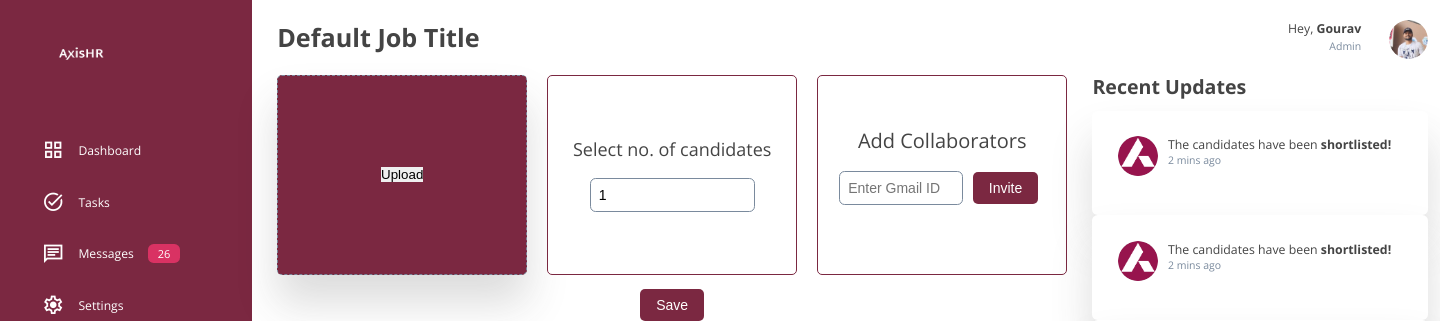
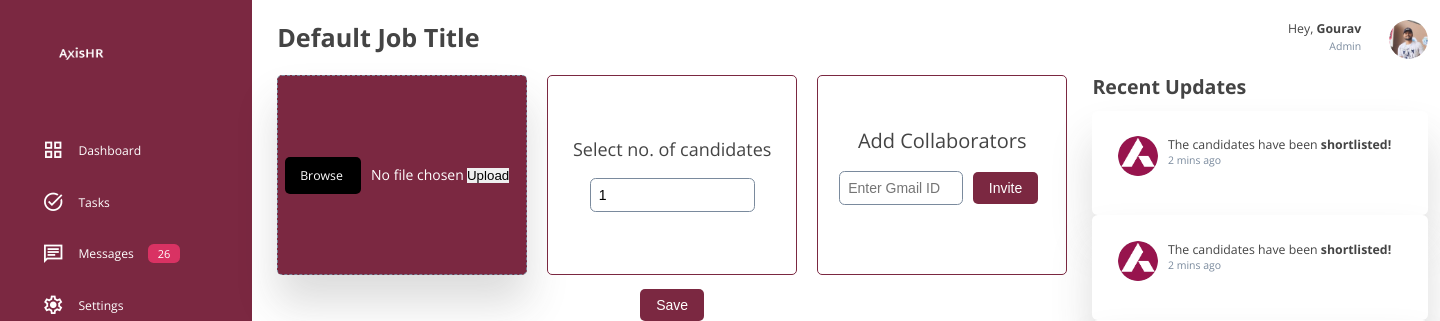
Before and after one commit to goyalpramod/LLM_Bankathon, a Django app: page /job/ in a window 1440 px wide. Shown: the top 321 px of the page. Run offline with Django 3.2, Linux system fonts and the light colour scheme; parts of the project's set-up code (start-up, migrations or seed data) failed here and were passed over.

Commit message:
browse button added

```diff
--- a/LLM/cvDashboard/static/cvDashboard/main.js
+++ b/LLM/cvDashboard/static/cvDashboard/main.js
@@ -4,83 +4,86 @@ button = dropArea.querySelector("button"),
   input = dropArea.querySelector("input");
 let file;
 
-button.onclick = ()=>{
+button.onclick = () => {
   input.click();
+};
+
+function displayFileName(event) {
+  const input = event.target;
+  const fileName = input.files[0].name;
+  document.getElementById("selectedFileName").textContent = fileName;
 }
 
-input.addEventListener("change", function(){
-
+input.addEventListener("change", function () {
   file = this.files[0];
   dropArea.classList.add("active");
   viewfile();
 });
 
-dropArea.addEventListener("dragover", (event)=>{
+dropArea.addEventListener("dragover", (event) => {
   event.preventDefault();
   dropArea.classList.add("active");
   dragText.textContent = "Release to Upload File";
 });
 
-
-dropArea.addEventListener("dragleave", ()=>{
+dropArea.addEventListener("dragleave", () => {
   dropArea.classList.remove("active");
   dragText.textContent = "Drag & Drop to Upload File";
 });
 
-dropArea.addEventListener("drop", (event)=>{
+dropArea.addEventListener("drop", (event) => {
   event.preventDefault();
 
   file = event.dataTransfer.files[0];
   viewfile();
 });
 
-function viewfile(){
+function viewfile() {
   let fileType = file.type;
   let validExtensions = ["image/jpeg", "image/jpg", "image/png"];
-  if(validExtensions.includes(fileType)){
+  if (validExtensions.includes(fileType)) {
     let fileReader = new FileReader();
-    fileReader.onload = ()=>{
+    fileReader.onload = () => {
       let fileURL = fileReader.result;
       let imgTag = `<img src="${fileURL}" alt="image">`;
       dropArea.innerHTML = imgTag;
-    }
+    };
     fileReader.readAsDataURL(file);
-  }else{
+  } else {
     alert("This is not an Image File!");
     dropArea.classList.remove("active");
     dragText.textContent = "Drag & Drop to Upload File";
   }
 }
 
+const statusCell = document.querySelector(".status-cell");
+const statusText = statusCell.querySelector(".status-text");
+const statusTick = statusCell.querySelector(".status-icon.tick");
+const statusCross = statusCell.querySelector(".status-icon.cross");
+const statusPen = statusCell.querySelector(".status-icon.pen");
 
-    const statusCell = document.querySelector('.status-cell');
-    const statusText = statusCell.querySelector('.status-text');
-    const statusTick = statusCell.querySelector('.status-icon.tick');
-    const statusCross = statusCell.querySelector('.status-icon.cross');
-    const statusPen = statusCell.querySelector('.status-icon.pen');
-
-    statusTick.addEventListener('click', () => {
-        statusText.innerHTML = 'Shortlisted';
-        statusText.style.backgroundColor = 'var(--color-success)';
+statusTick.addEventListener("click", () => {
+  statusText.innerHTML = "Shortlisted";
+  statusText.style.backgroundColor = "var(--color-success)";
 });
 
-    statusCross.addEventListener('click', () => {
-        statusText.innerHTML = 'Rejected';
-        statusText.style.backgroundColor = 'var(--color-danger)';
+statusCross.addEventListener("click", () => {
+  statusText.innerHTML = "Rejected";
+  statusText.style.backgroundColor = "var(--color-danger)";
 });
 
-    statusPen.addEventListener('click', () => {
+statusPen.addEventListener("click", () => {
   const currentStatus = statusText.innerHTML;
-        if (currentStatus === 'Shortlisted') {
-            statusText.innerHTML = 'Rejected';
-            statusText.style.backgroundColor = 'var(--color-danger)';
-        } else if (currentStatus === 'Rejected') {
-            statusText.innerHTML = 'Shortlisted';
-            statusText.style.backgroundColor = 'var(--color-success)';
+  if (currentStatus === "Shortlisted") {
+    statusText.innerHTML = "Rejected";
+    statusText.style.backgroundColor = "var(--color-danger)";
+  } else if (currentStatus === "Rejected") {
+    statusText.innerHTML = "Shortlisted";
+    statusText.style.backgroundColor = "var(--color-success)";
   }
 });
 
-    const sendMailBtn = document.querySelector('.action-icon.send-mail');
-    sendMailBtn.addEventListener('click', () => {
-        window.open('mailto:praneetha2829@gmail.com?subject=&body=', '_blank');
+const sendMailBtn = document.querySelector(".action-icon.send-mail");
+sendMailBtn.addEventListener("click", () => {
+  window.open("mailto:praneetha2829@gmail.com?subject=&body=", "_blank");
 });
--- a/LLM/cvDashboard/templates/cvDashboard/job.html
+++ b/LLM/cvDashboard/templates/cvDashboard/job.html
@@ -20,6 +20,33 @@
       href="https://fonts.googleapis.com/css2?family=Material+Symbols+Sharp"
       rel="stylesheet"
     />
+    <style>
+      /* #dragCard {
+        display: flex;
+        justify-content: space-between;
+        align-items: center;
+      } */
+
+      #dragCard p {
+        margin: 0; /* Removes default paragraph margins */
+      }
+
+      #dragCard input[type="file"],
+      #dragCard input[type="submit"] {
+        margin-right: 10px; /* Spacing between the two buttons */
+      }
+      .file-upload-label {
+        padding: 10px 15px;
+        background-color: black;
+        color: white;
+        border-radius: 5px;
+        cursor: pointer;
+      }
+
+      #selectedFileName {
+        margin-left: 10px;
+      }
+    </style>
   </head>
 
   <body>
@@ -68,13 +95,29 @@
         <h1 class="job_title">{{ job_title }}</h1>
         <div class="cards-row">
           <div class="drag-image" id="dragCard">
-            <form action="{%url 'list'%}" method="post" enctype="multipart/form-data">
+            <form
+              action="{%url 'list'%}"
+              method="post"
+              enctype="multipart/form-data"
+            >
               {% csrf_token %}
-              <p>
-                {{ form.file}}
-              <p><input type="submit" value="Upload"></p>
+
+              <label for="id_file" class="file-upload-label">
+                Browse
+                <input
+                  type="file"
+                  id="id_file"
+                  name="file"
+                  style="display: none"
+                  onchange="displayFileName(event)"
+                />
+              </label>
+              <span id="selectedFileName">No file chosen</span>
+
+              <input type="submit" value="Upload" />
             </form>
           </div>
+
           <div class="card number-input text-styled">
             <h3>Select no. of candidates</h3>
             <input type="number" id="candidateCount" value="1" min="1" />
@@ -243,6 +286,6 @@
         </div>
       </div>
     </div>
-<!--    <script src="{% static 'cvDashboard/main.js' %}"></script>-->
+    <script src="{% static 'cvDashboard/main.js' %}"></script>
   </body>
 </html>
```
Lines whose indentation alone changed are shown as unchanged.
